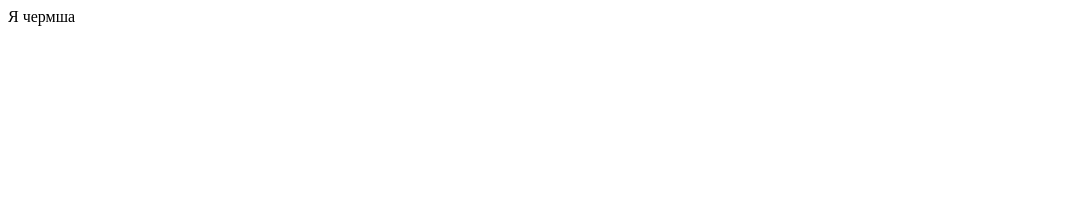
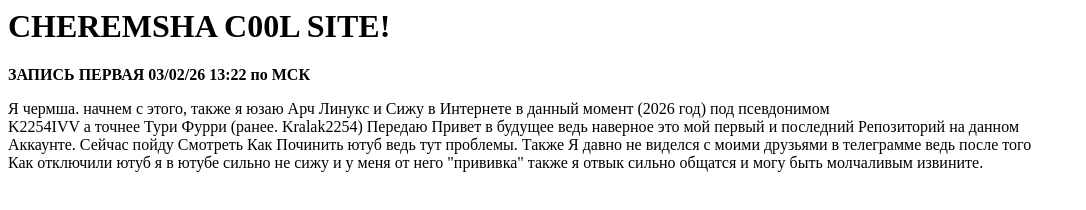
Before and after one commit to cheremsha784/cheremsha784.github.io, a plain HTML site: page index.html in a window 1280 px wide. Shown: the whole page, without its empty margins (0-1086 px from the left). Drawn offline with Linux system fonts and the light colour scheme.

Commit message:
Update index.html

```diff
--- a/index.html
+++ b/index.html
@@ -1 +1,10 @@
-<div> Я чермша </div>
+<html>
+  <body>
+    <h1> CHEREMSHA C00L SITE! </h1>
+    <p><strong> ЗАПИСЬ ПЕРВАЯ 03/02/26 13:22 по МСК </strong><p>
+    <div> Я чермша. начнем с этого, также я юзаю Арч Линукс и Сижу в Интернете в данный момент (2026 год) под псевдонимом </div>
+    <div> K2254IVV а точнее Тури Фурри (ранее. Kralak2254) Передаю Привет в будущее ведь наверное это мой первый и последний Репозиторий на данном </div>
+    <div> Аккаунте. Сейчас пойду Смотреть Как Починить ютуб ведь тут проблемы. Также Я давно не виделся с моими друзьями в телеграмме ведь после того </div>
+    <div> Как отключили ютуб я в ютубе сильно не сижу и у меня от него "прививка" также я отвык сильно общатся и могу быть молчаливым извините. </div>
+  </body>
+</html>
```
